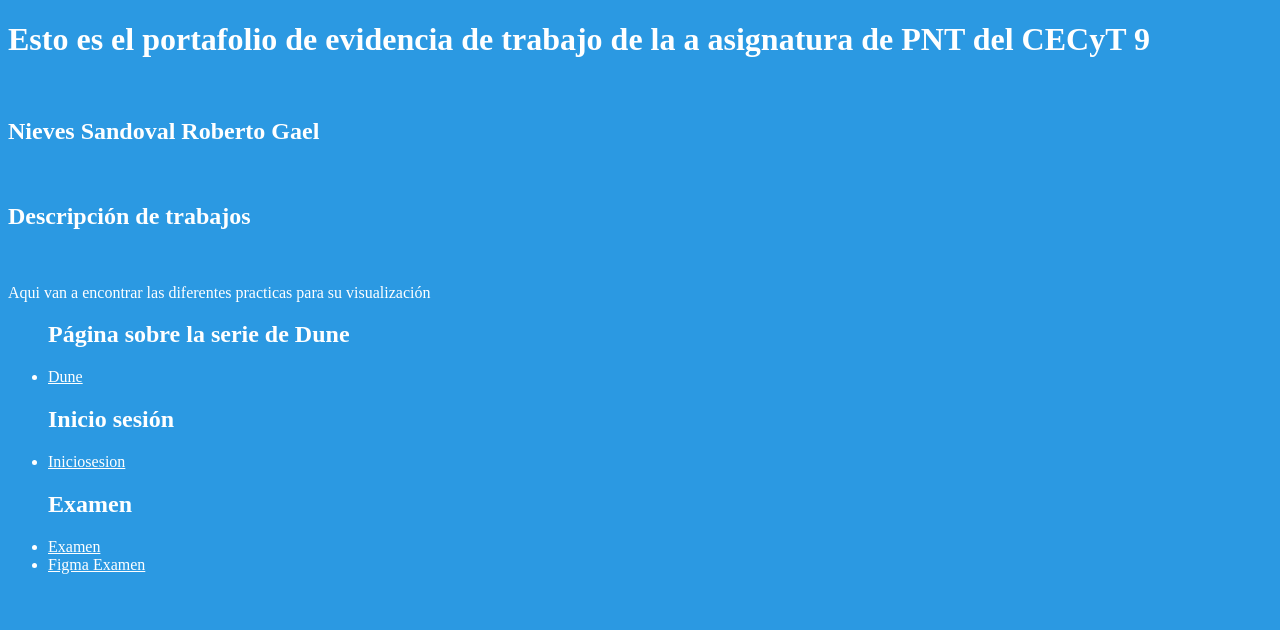
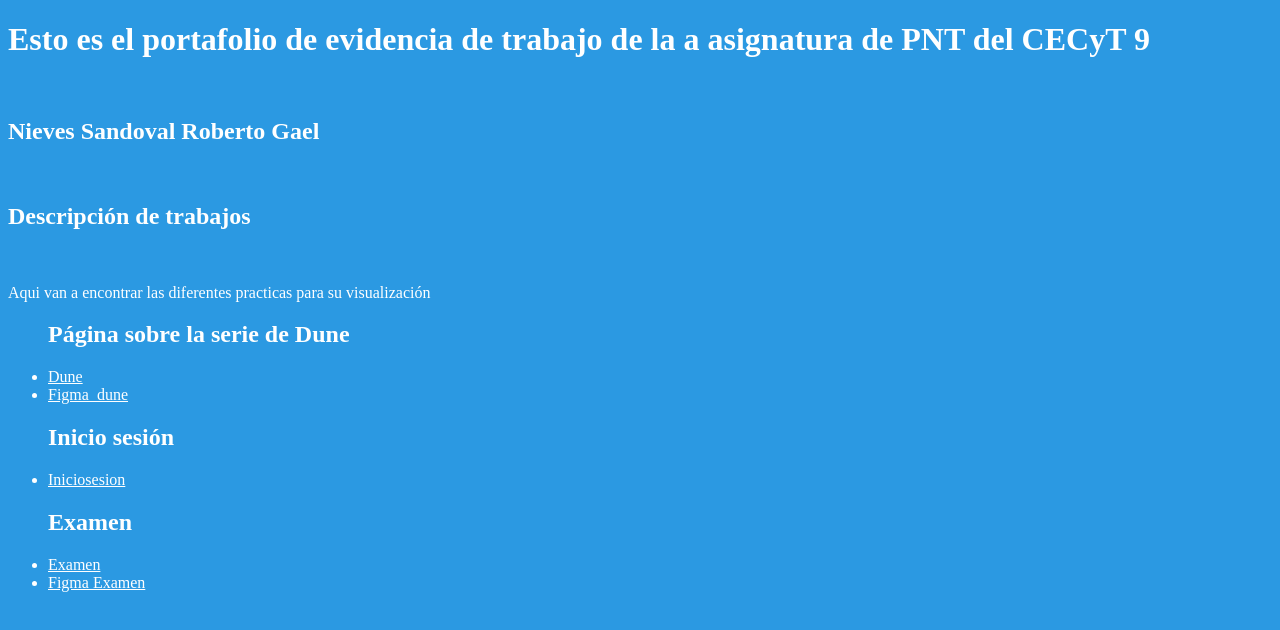
Before and after one commit to Nieveszito/Nieves-Sandoval-Roberto, a plain HTML site: page index.html in a window 1280 px wide. Drawn offline with Linux system fonts and the light colour scheme.

Commit message:
Modificacion

```diff
--- a/index.html
+++ b/index.html
@@ -20,6 +20,7 @@
                 <h2>
                 <h2>Página sobre la serie de Dune</h2>
                 <li><a href="01Duna/index.html">Dune</a></li>
+                <li><a href="https://www.figma.com/file/GMD1UwjKeuhqVPOxk8gsyG/Untitled?type=design&node-id=0%3A1&mode=design&t=yveskgZdZySrYrlr-1">Figma_dune</a></li>
                 <h2>Inicio sesión</h2>
                 <li><a href="iniciosesion/index.html">Iniciosesion</a></li>
                 <h2>Examen</h2>
```
Also changed, not shown: 1 other file.
